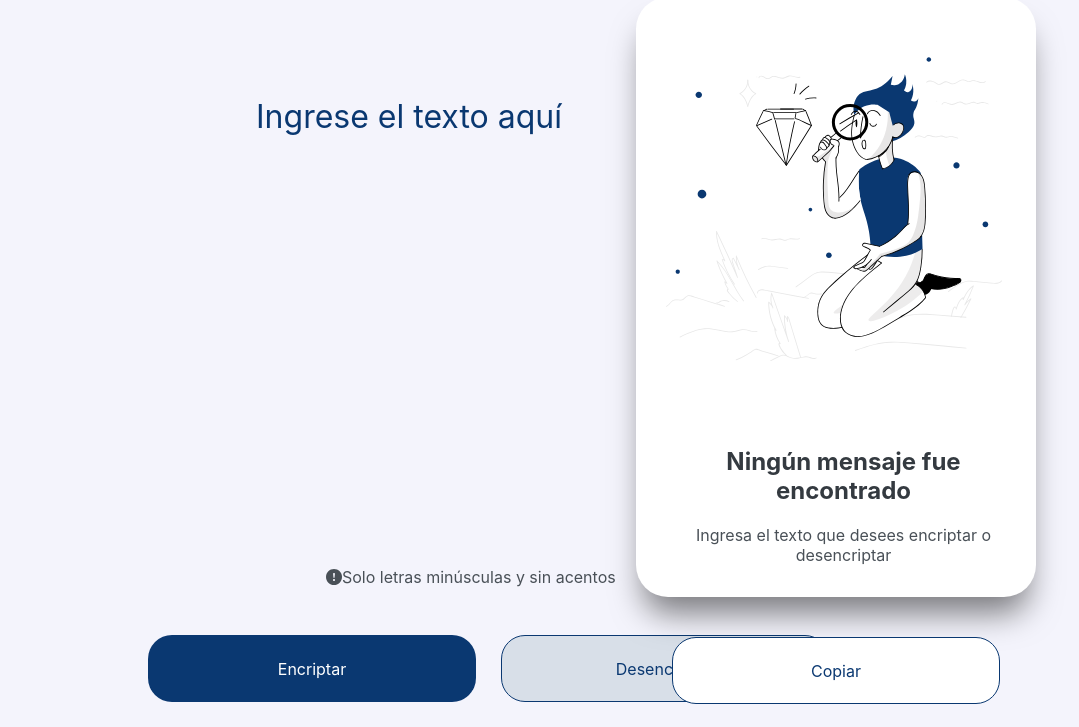
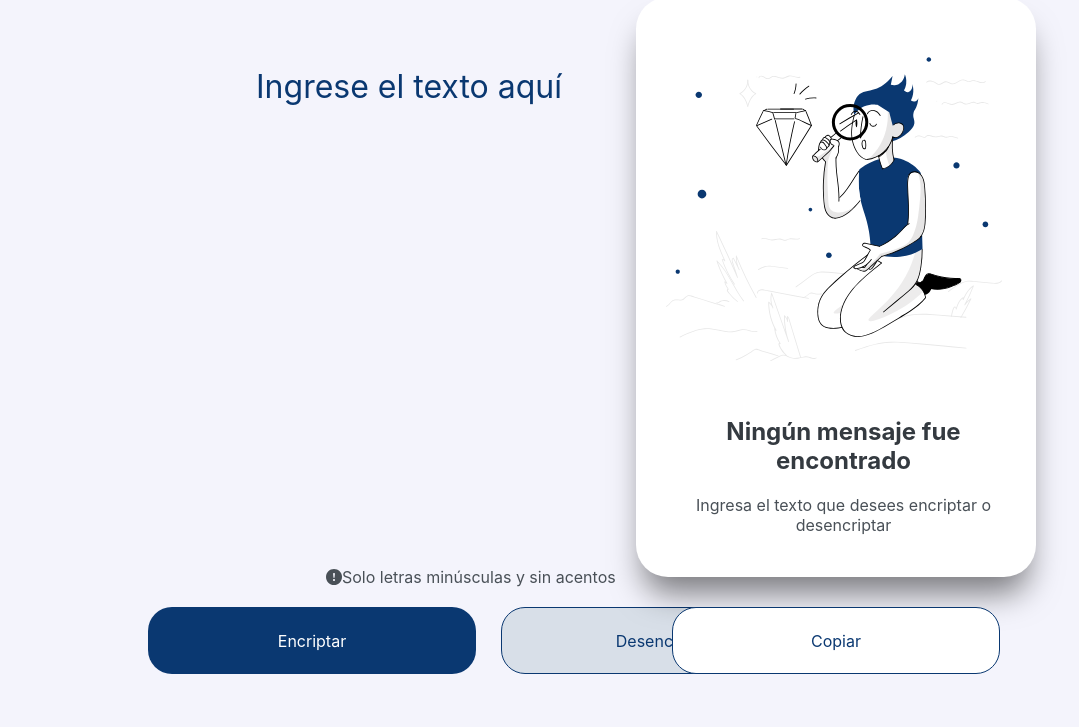
Before and after one commit to VictorManu17/Encriptador-de-texto, a plain HTML site: page index.html in a window 1280 px wide. Shown: the part 73-800 px from the top of the page, without its empty margins (44-1123 px from the left). Drawn offline with Linux system fonts and the light colour scheme; a web font is replaced by a local one.

Commit message:
Cambios para ajustar a anvegador Chrome

```diff
--- a/style.css
+++ b/style.css
@@ -31,7 +31,7 @@ main{
 .contenedorcajatexto{
     position: absolute;
     left: 200px;
-    top: 100px;
+    top:70px;
     padding-left: 100px;
     width: 1080px;
     height: 450px;
@@ -63,7 +63,7 @@ main{
 
 .contenedor-botones{
     position: absolute;
-    top: 623px;
+    top: 595px;
     height: 80px;
     padding-left: 15%;
     padding-top: 15px;
@@ -101,7 +101,7 @@ main{
     position: absolute;
     top: 0px;
     width: 400px;
-    height: 600px;
+    height: 580px;
     right: 200px;
     padding-right: 20px;
     background-color: #ffff;
@@ -121,7 +121,7 @@ main{
 .contenedor-parrafo{
     position: absolute;
     box-sizing: border-box;
-    top: 450px;
+    top: 420px;
     left: 60px;
 }
 
@@ -161,7 +161,7 @@ main{
     display: flex;
     position: absolute;
     bottom: 400px;
-    top: 590px;
+    top: 560px;
     background-color: aqua;
     padding-left: 40px;
 }
```
